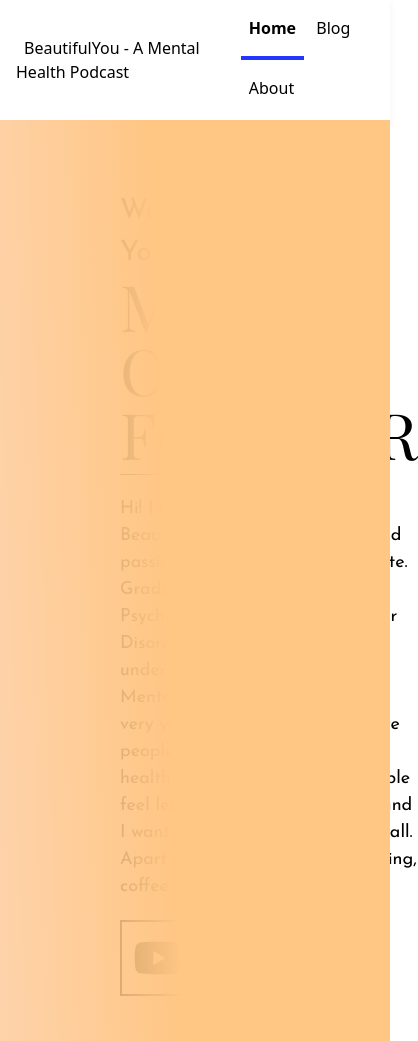
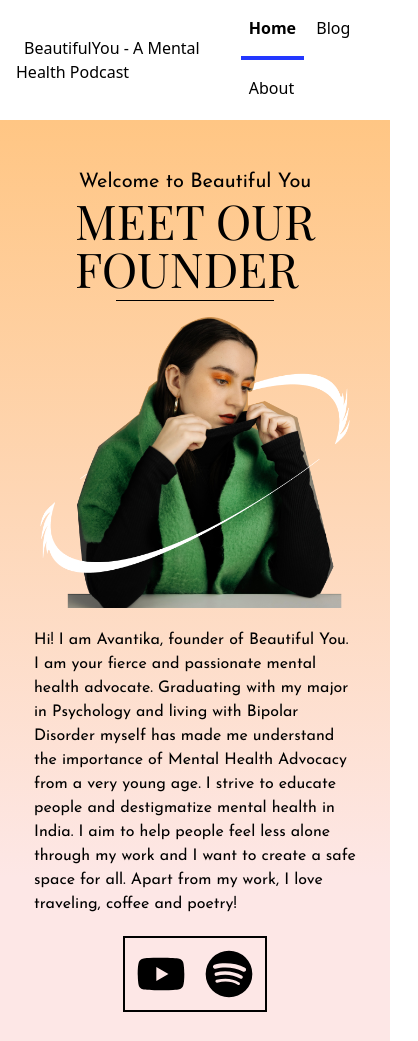
Before and after one commit to lem0n4id/beautifulyou-website, an Astro site: page / in a window 390 px wide. Shown: the top 1041 px of the page, 418 px wide, since content can reach past the window. Built offline with nearby package versions, Linux system fonts and the light colour scheme; Astro itself is replaced by a stand-in of ours.

Commit message:
feat: hero - mobile

```diff
--- a/src/components/Hero.jsx
+++ b/src/components/Hero.jsx
@@ -1,14 +1,24 @@
 import React from 'react'
+import { YOUTUBE_URL, SPOTIFY_URL } from '../consts';
+
 
 function Hero() {
 	return (
-		<section className='bg-primary flex justify-between relative'>
-			<div className="ml-[120px] py-[70px]">
-				<h2 className='font-josefin font-light text-[28px]'>Welcome to Beautiful You</h2>
-				<h1 className='font-playfair font-medium text-[64px] leading-none'>MEET OUR<br className='h-1' />FOUNDER</h1>
+		<section className='bg-primary flex flex-col lg:flex-row items-center lg:items-end justify-between relative'>
+			<div className="flex flex-col items-center lg:items-start lg:ml-[120px] pt-12 pb-2 lg:py-[70px]">
+
+				{/* mobile gradient */}
+				<div className='absolute top-0 w-full h-full hero-gradient-mobile z-0 block lg:hidden'>
+				</div>
+
+				<h2 className='font-josefin font-light text-xl lg:text-[28px] z-10'>Welcome to Beautiful You</h2>
+				<h1 className='font-playfair font-medium text-5xl lg:text-[64px] leading-none z-10'>MEET OUR<br className='h-1' />FOUNDER</h1>
+
 				{/* line */}
-				<div className='h-[1px] w-56 bg-black my-2'></div>
-				<p className='font-josefin text-[18px] my-5 max-w-[540px]'>
+				<div className='h-[1px] w-[158px] lg:w-56 bg-black my-2 z-10'></div>
+
+				{/* text desktop */}
+				<p className='font-josefin text-[18px] my-5 max-w-[540px] hidden lg:block'>
 					Hi! I am Avantika, founder of Beautiful You.
 					I am your fierce and passionate mental health advocate.
 					Graduating with my major in Psychology and living with
@@ -18,15 +28,53 @@ function Hero() {
 					feel less alone through my work and I want to create a safe space for all.
 					Apart from my work, I love traveling, coffee and poetry!
 				</p>
+
+				{/* social icons desktop */}
+				<div className='hidden lg:block'>
+					<div className='flex flex-row gap-3 border-2 border-black  p-2'>
+						<a href={YOUTUBE_URL} target="_blank" rel="noopener noreferrer">
+							<img src="./youtube.svg" className='h-14' alt="" />
+						</a>
+						<a href={SPOTIFY_URL} target="_blank" rel="noopener noreferrer">
+							<img src="./spotify.svg" className='h-14' alt="" />
+						</a>
+					</div>
+				</div>
+
+			</div>
+
+			{/* hero image */}
+			<div className='flex flex-col justify-end px-10 h-auto max-w-[410px] lg:px-0 lg:max-w-full z-10'>
+				<img src="./hero.png" className='' alt="" />
+			</div>
+
+			{/* text mobile */}
+			<p className='font-josefin text-base my-5 max-w-[322px] z-10 block lg:hidden'>
+				Hi! I am Avantika, founder of Beautiful You.
+				I am your fierce and passionate mental health advocate.
+				Graduating with my major in Psychology and living with
+				Bipolar Disorder myself has made me understand the importance of
+				Mental Health Advocacy from a very young age. I strive to educate
+				people and destigmatize mental health in India. I aim to help people
+				feel less alone through my work and I want to create a safe space for all.
+				Apart from my work, I love traveling, coffee and poetry!
+			</p>
+
+			{/* social icons mobile */}
+			<div className='block lg:hidden z-10 mb-8'>
 				<div className='flex gap-3 border-2 border-black w-fit p-2'>
-					<img src="./youtube.svg" className='h-14' alt="" />
-					<img src="./spotify.svg" className='h-14' alt="" />
+					<a href={YOUTUBE_URL} target="_blank" rel="noopener noreferrer">
+						<img src="./youtube.svg" className='h-14' alt="" />
+					</a>
+					<a href={SPOTIFY_URL} target="_blank" rel="noopener noreferrer">
+						<img src="./spotify.svg" className='h-14' alt="" />
+					</a>
 				</div>
 			</div>
-			<div className='flex flex-col justify-end mr-[120px] z-10'>
-				<img src="./hero.png" className='' alt="" />
-			</div>
-			<div className='absolute top-0 right-0 w-[742px] h-full hero-gradient z-0'>
+
+
+			{/* desktop gradient */}
+			<div className='absolute top-0 right-0 w-[742px] h-full hero-gradient z-0 hidden lg:block'>
 			</div>
 
 		</section>
--- a/src/consts.ts
+++ b/src/consts.ts
@@ -3,3 +3,8 @@
 
 export const SITE_TITLE = 'BeautifulYou - A Mental Health Podcast';
 export const SITE_DESCRIPTION = 'A self development and mental health podcast! Host: Avantika Bharad❤️';
+
+export const YOUTUBE_URL = 'https://www.youtube.com/@beautifulyou2321';
+export const SPOTIFY_URL = 'https://open.spotify.com/show/6BoCbJ8lvEvFTprfpo25Oc';
+export const LINKEDIN_URL = 'https://www.linkedin.com/company/beautiful-you23/';
+export const INSTAGRAM_URL = 'https://www.instagram.com/beautifulyou.pod/';
```
